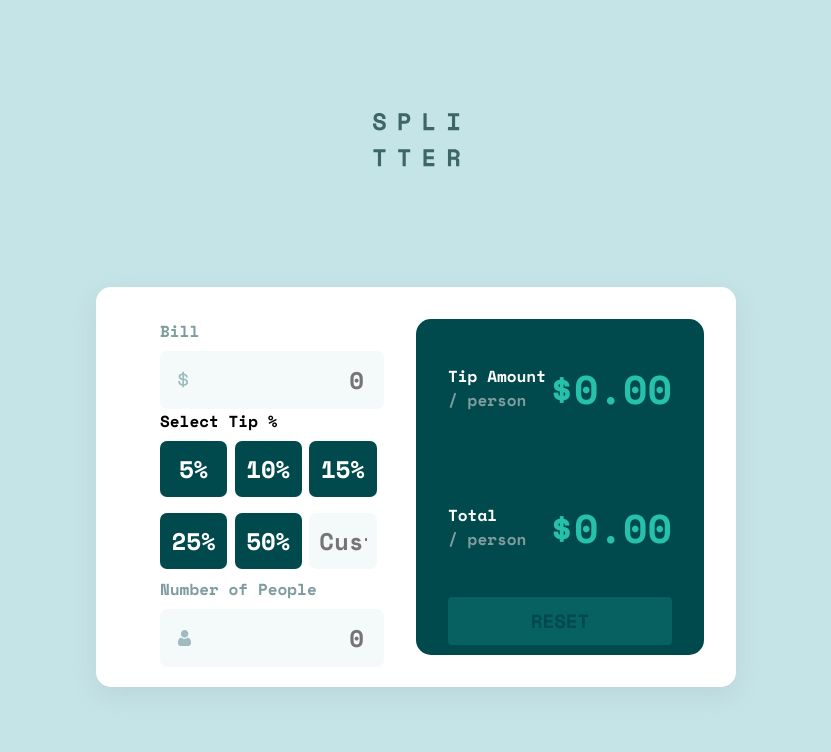
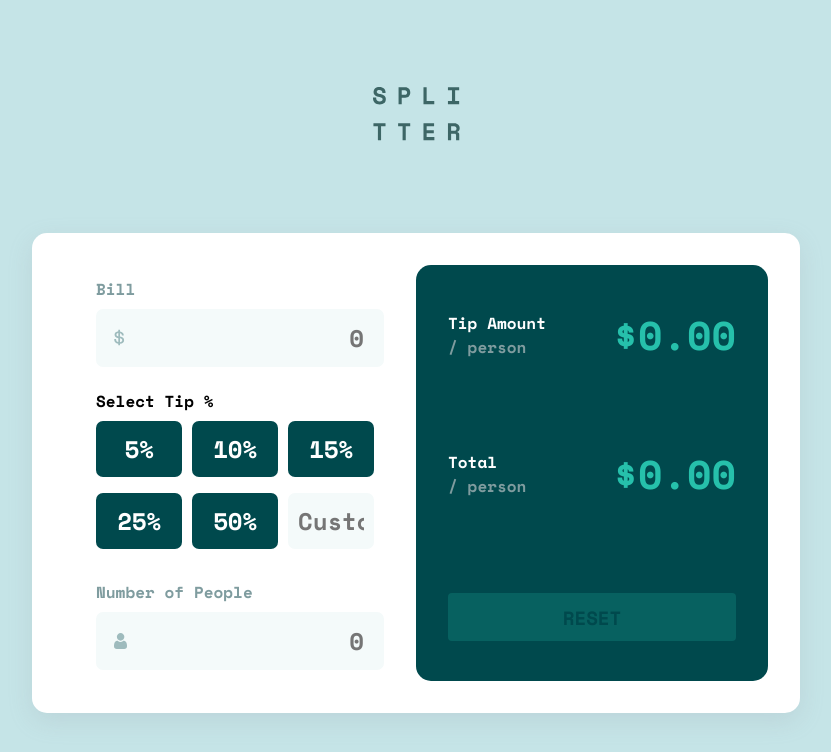
Before and after one commit to subrat611/tip-calculator-app, a React (Vite) app: page / in a window 1280 px wide. Shown: the top 752 px of the page, without its empty margins (224-1055 px from the left). Built offline with nearby package versions, Linux system fonts and the light colour scheme.

Commit message:
responsive update

```diff
--- a/src/index.scss
+++ b/src/index.scss
@@ -4,11 +4,18 @@
 
 .App {
     height: 100vh;
+    max-height: 100%;
     width: 100vw;
     display: flex;
     flex-direction: column;
     justify-content: space-evenly;
     align-items: center;
+
+    .logo {
+        @media all and (max-width: 375px) {
+            margin-top: 6rem;
+        }
+    }
 
     .TipCalcBox {
         height: 50vh;
@@ -18,14 +25,40 @@
         border-radius: 15px;
         box-shadow: rgba(149, 157, 165, 0.2) 0px 8px 24px;
         padding: 2rem;
+        display: flex;
 
-        display: flex;
+
+        @media all and (max-width: 1280px) {
+            width: 60%;
+            height: 60vh;
+        }
+
+        @media all and (max-width: 375px) {
+            flex-direction: column;
+            width: 100vw;
+            height: 100%;
+            max-height: 100%;
+            padding: 1rem;
+            margin-top: 2rem;
+
+            .TipInputCard,
+            .TipOutputCard {
+                width: 100%;
+                margin-top: 1rem;
+            }
+        }
 
         .TipInputCard,
         .TipOutputCard {
             width: 50%;
             padding-left: 2rem;
             padding-right: 2rem;
+
+            @media all and (max-width: 375px) {
+                width: 100%;
+                padding-left: 1rem;
+                padding-right: 1rem;
+            }
         }
 
         .TipInputCard {
@@ -37,6 +70,10 @@
             .person-input-wrapper {
                 label {
                     color: $neutral-grayish-cyan;
+                }
+
+                @media all and (max-width: 375px) {
+                    margin-top: 1rem;
                 }
 
             }
@@ -80,11 +117,18 @@
             }
 
             .tip-select-wrapper {
+                @media all and (max-width: 375px) {
+                    margin-top: 1rem;
+                }
 
                 .tip-select-items {
                     display: grid;
                     grid-template-columns: repeat(3, 1fr);
                     justify-content: space-between;
+
+                    @media all and (max-width: 375px) {
+                        grid-template-columns: repeat(2, 1fr);
+                    }
 
                     input {
                         outline: none;
@@ -102,6 +146,7 @@
 
                     .active-btn-style {
                         background-color: $primary-color;
+                        color: $neutral-dark-cyan;
                     }
 
                     input[type=number] {
@@ -144,6 +189,8 @@
             flex-direction: column;
             justify-content: space-between;
 
+
+
             .tip-amount,
             .tip-total {
                 display: flex;
@@ -161,6 +208,12 @@
                 p {
                     font-size: 2.5rem;
                     color: $primary-color;
+                }
+
+                @media all and (max-width: 375px) {
+                    p {
+                        font-size: 1.6rem;
+                    }
                 }
             }
 
```
